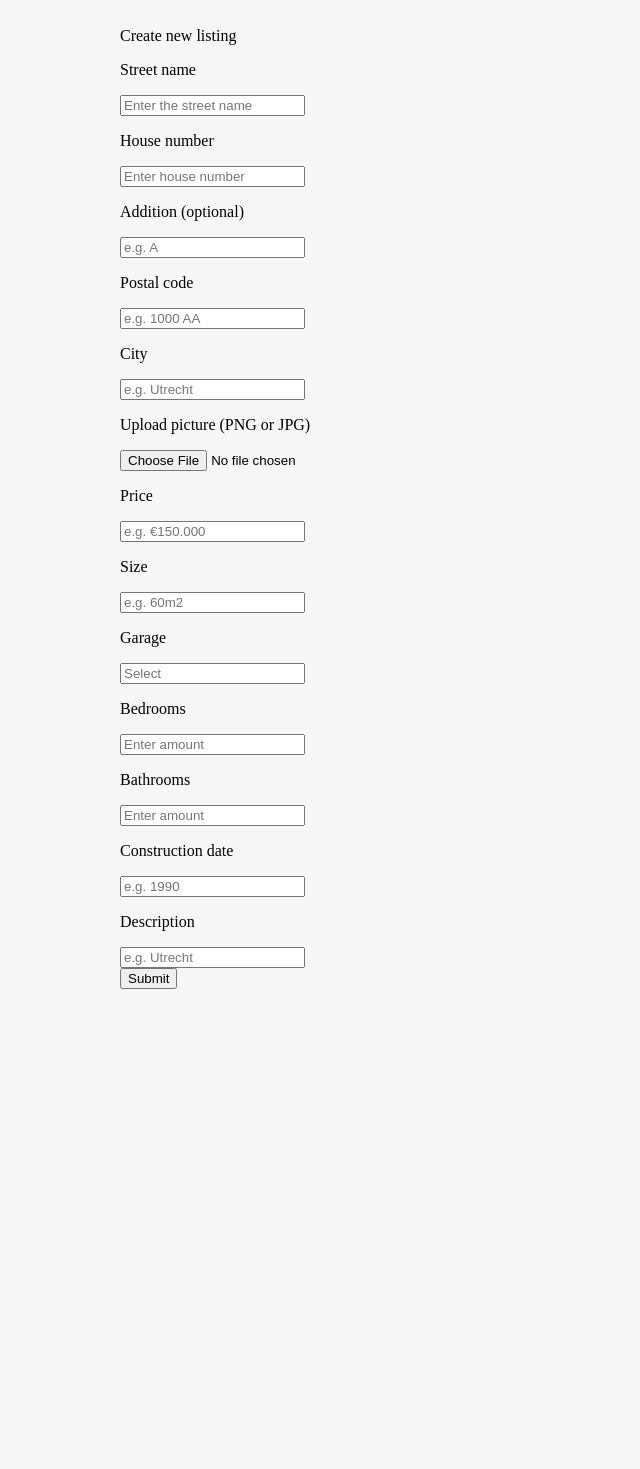
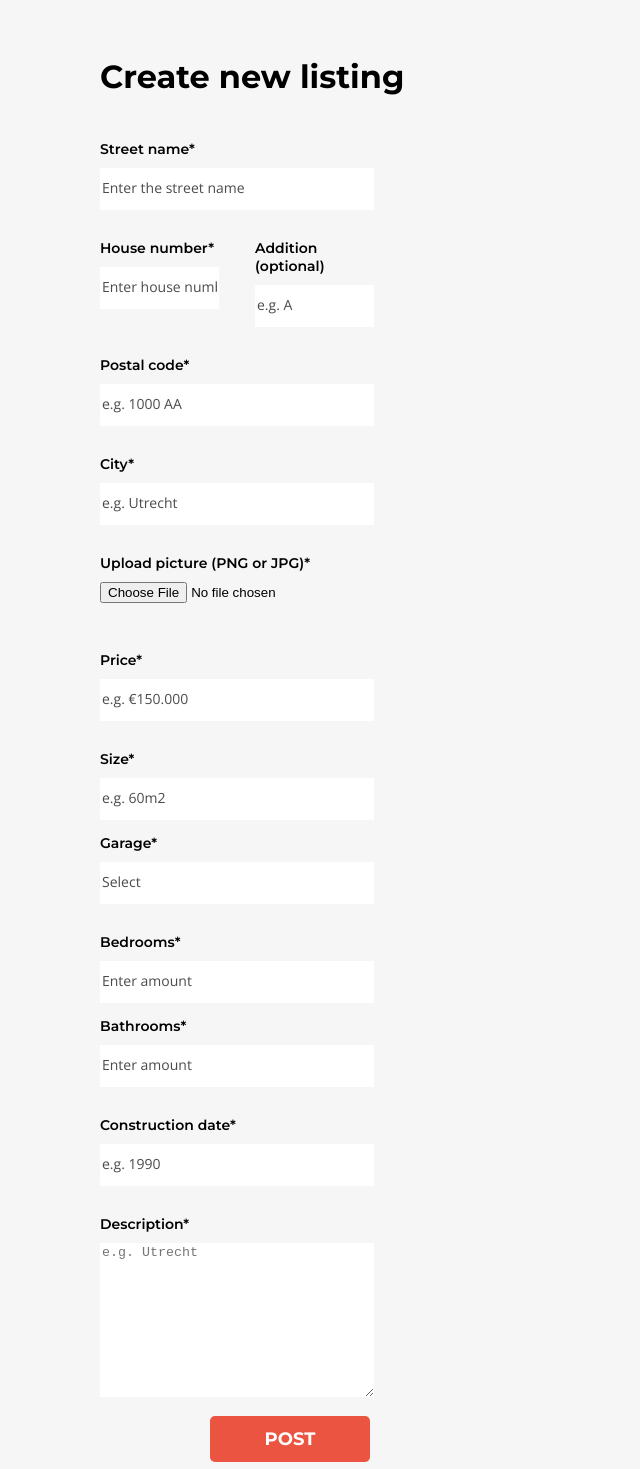
Before and after one commit to kanta8864/dtt-assignment, a Vue app: page /houses/new in a window 1280 px wide. Shown: the part 140-1609 px from the top of the page, without its empty margins (0-640 px from the left). Before the commit the page ends 1139 px from the top, so only its background shows below. Built offline with nearby package versions, Linux system fonts and the light colour scheme.

Commit message:
styled the form and organized code

```diff
--- a/src/App.vue
+++ b/src/App.vue
@@ -12,10 +12,14 @@ body {
   background-color: #F6F6F6;
 }
 
+/* styling rules for the main content of different pages */
 .content {
+  margin:0;
   padding: 10px 100px;
 }
 
+
+/* styling rules for header1 */
 .header1 {
   font-family: "Montserrat";
   font-weight: 700;
@@ -23,6 +27,7 @@ body {
   margin: 30px 0px;
 }
 
+/* styling rules for header2 */
 .header2 {
   font-family: "Montserrat";
   font-weight: 600;
@@ -30,6 +35,7 @@ body {
   margin: 15px 0px;
 }
 
+/* styling rules for go back icon and text */
 .back-button {
   display: flex;
   align-items: center;
@@ -38,16 +44,17 @@ body {
   font-weight: 600;
   font-size: 16px;
 }
-
 .back-button img {
   width: 16px;
   height: auto;
   margin: 30px 0px;
 }
 
+/* styling rules for editing and deleting button */
 .edit-delete-button {
   width: 20px;
   height: auto;
   margin: 5px;
 }
+
 </style>
--- a/src/stores/HouseStore.js
+++ b/src/stores/HouseStore.js
@@ -34,7 +34,7 @@ export const useHouseStore = defineStore("houseStore", {
 
     },
     actions: {
-        async initializeHouses() {
+        async fetchHouses() {
             try {
                 axios.defaults.headers['X-API-KEY'] = 'DiAa72IRMOZYnGe5qVSo9C4gmUQJ-wu3';
                 // function execution is paused until the promise is resolved
--- a/src/views/About.vue
+++ b/src/views/About.vue
@@ -29,6 +29,7 @@
 
 <script>
 import NavVar from "./NavVar.vue"
+
 export default {
   components: { NavVar }
 }
@@ -37,8 +38,8 @@ export default {
 <style>
 #about {
   font-family: "Open Sans";
-  font-weight:400;
-  font-size:18px;
+  font-weight: 400;
+  font-size: 18px;
 }
 
 #about img {
--- a/src/views/CreateHouse.vue
+++ b/src/views/CreateHouse.vue
@@ -1,20 +1,21 @@
 <template>
     <NavVar />
     <div id="create-house" class="content">
-        <form @submit.prevent="formSubmit">
-            <div class="back-button">
-                <!-- Comment -->
-                <img src="../assets/ic_back_grey@3x.png" alt="back button" @click="this.$router.go(-1)">
-                Back to Overview
-            </div>
-            <div>Create new listing</div>
+        <div class="back-button">
+            <!-- $router.go(-1) is used to go back to the previous page based on navigation history  -->
+            <img src="../assets/ic_back_grey@3x.png" alt="back button" @click="$router.go(-1)">
+            Back to Overview
+        </div>
+        <div class="header1">Create new listing</div>
+        <!-- submit.prevent prevents the default behavior of the form submit and let us execute formSubmit function -->
+        <form @submit.prevent="formSubmit" id="house-form">
             <div>
-                <p>Street name</p>
+                <p>Street name&#x2a;</p>
                 <input type="text" v-model="streetName" placeholder="Enter the street name" required>
             </div>
-            <div>
+            <div class="house-number">
                 <div>
-                    <p>House number</p>
+                    <p>House number&#x2a;</p>
                     <input type="text" v-model="houseNumber" placeholder="Enter house number" required>
                 </div>
                 <div>
@@ -23,51 +24,53 @@
                 </div>
             </div>
             <div>
-                <p>Postal code</p>
+                <p>Postal code&#x2a;</p>
                 <input type="text" v-model="zip" placeholder="e.g. 1000 AA" required>
             </div>
             <div>
-                <p>City</p>
+                <p>City&#x2a;</p>
                 <input type="text" v-model="city" placeholder="e.g. Utrecht" required>
             </div>
             <div>
-                <p>Upload picture (PNG or JPG)</p>
+                <p>Upload picture (PNG or JPG)&#x2a;</p>
                 <input type="file" @change="onFileUpload" placeholder="e.g. Utrecht" required>
             </div>
 
             <div>
-                <p>Price</p>
+                <p>Price&#x2a;</p>
                 <input type="text" v-model="price" placeholder="e.g. &euro;150.000" required>
             </div>
             <div>
                 <div>
-                    <p>Size</p>
+                    <p>Size&#x2a;</p>
                     <input type="text" v-model="size" placeholder="e.g. 60m2" required>
                 </div>
                 <div>
-                    <p>Garage</p>
+                    <p>Garage&#x2a;</p>
                     <input type="text" v-model="hasGarage" placeholder="Select" required>
                 </div>
             </div>
             <div>
                 <div>
-                    <p>Bedrooms</p>
+                    <p>Bedrooms&#x2a;</p>
                     <input type="text" v-model="bedrooms" placeholder="Enter amount" required>
                 </div>
                 <div>
-                    <p>Bathrooms</p>
+                    <p>Bathrooms&#x2a;</p>
                     <input type="text" v-model="bathrooms" placeholder="Enter amount" required>
                 </div>
             </div>
             <div>
-                <p>Construction date</p>
+                <p>Construction date&#x2a;</p>
                 <input type="text" v-model="constructionYear" placeholder="e.g. 1990" required>
             </div>
-            <div>
-                <p>Description</p>
-                <input type="text" v-model="description" placeholder="e.g. Utrecht" required>
+            <div id="description">
+                <p>Description&#x2a;</p>
+                <textarea v-model="description" placeholder="e.g. Utrecht" required></textarea>
             </div>
-            <button type="submit">Submit</button>
+            <div id="post-button-container">
+                <button type="submit">POST</button>
+            </div>
         </form>
     </div>
 </template>
@@ -81,6 +84,12 @@ export default {
     components: { NavVar },
     setup() {
         const houseStore = useHouseStore()
+
+        // this keeps track of the name of the submitted file
+        const fileName = ref("")
+        const onFileUpload = function (e) {
+            fileName.value = e.target.files[0]
+        }
 
         // for storing form inputs. The use of v-model allows for two-way data binding
         const streetName = ref("")
@@ -96,6 +105,7 @@ export default {
         const constructionYear = ref("")
         const description = ref("")
 
+        // defines the behaviour when the POST button is pressed
         const formSubmit = async function (e) {
             const body = {
                 price: price.value,
@@ -103,63 +113,88 @@ export default {
                 bathrooms: bathrooms.value,
                 size: size.value,
                 streetName: streetName.value,
-                houseNumber:houseNumber.value,
+                houseNumber: houseNumber.value,
                 numberAddition: numberAddition.value,
-                zip:zip.value,
-                city:city.value,
+                zip: zip.value,
+                city: city.value,
                 constructionYear: constructionYear.value,
                 hasGarage: hasGarage.value,
                 description: description.value
-        }
+            }
             //validators
-            houseStore.addHouse(body, file)
+
+            // calls addHouse defined in HouseStore
+            houseStore.addHouse(body, fileName)
         }
 
-        const file = ref("")
-
-        const onFileUpload = function(e) {
-            file.value = e.target.files[0]
-            console.log(window.location.pathname)
-            console.log(file.name)
-
+        return {
+            price, bedrooms, bathrooms, size, streetName, houseNumber, numberAddition, zip, city,
+            constructionYear, hasGarage, description, fileName, onFileUpload, formSubmit
         }
-        return {price, bedrooms,bathrooms,size, streetName, houseNumber, numberAddition, zip, city,
-                constructionYear, hasGarage, description, file, formSubmit, onFileUpload}
     }
- }
+}
 </script>
 
+
 <style>
-#create-house {
-    position: relative;
-    left: 0;
-    right: 0;
-    z-index: 9999;
-    margin-left: 20px;
-    margin-right: 20px;
-
+#house-form {
+    display: flex;
+    flex-direction: column;
+    width: 25%;
+    gap:15px;
 }
 
-/*https://stackoverflow.com/questions/20039765/how-to-apply-a-css-filter-to-a-background-image
-background-image: url(../assets/img_placeholder_house@3x.png);
-*/
-.createHouseContainer::before {
-    content: "";
-    position: fixed;
-    left: 0;
-    right: 0;
-    z-index: -1;
+#create-house input {
+    border: none;
+    width: 100%;
+    height: 40px;
+}
 
-    display: block;
+#create-house textarea {
+    border: none;
+    width: 100%;
+    height: 150px;
+}
 
-    background-size: cover;
-    width: 100%;
-    height: 100%;
+#create-house button {
+    background-color: #EB5440;
+    color:white;
+    text-align: center;
+    padding: 12px 0px;
+    border-radius: 5px;
+    width:160px;
+    font-family: "Montserrat";
+    font-size:18px;
+    font-weight: 700;
+    border:none;
+}
 
-    -webkit-filter: blur(15px);
-    -moz-filter: blur(15px);
-    -o-filter: blur(15px);
-    -ms-filter: blur(15px);
-    filter: blur(15px);
+#post-button-container {
+    display: flex;
+    justify-content: end;
 }
+
+#create-house p {
+    font-size: 14px;
+    font-family: "Montserrat";
+    font-weight: 600;
+    margin-bottom: 10px;
+}
+
+#create-house input::placeholder {
+    font-size: 14px;
+    font-family: "Open Sans";
+    color: #4A4B4C;
+}
+
+#create-house .house-number {
+    display: flex;
+    gap: 20px;
+    justify-content: space-between;
+}
+
+#create-house .house-number div{
+    width:calc(50% - 20px);
+}
+
 </style>
--- a/src/views/Home.vue
+++ b/src/views/Home.vue
@@ -1,7 +1,7 @@
 <template>
   <NavVar />
-  {{ houseStore.tasks }}
-  <Tools @changeSortTarget="handleSortTargetChange" @changeSearchText="handleSearchTextChange"/>
+  <!-- handling custom events emitted from Tools component-->
+  <Tools @changeSortTarget="handleSortTargetChange" @changeSearchText="handleSearchTextChange" />
   <div v-if="error"> {{ error }}</div>
   <div v-if="houseStore.houses.length">
     <Houses :searchResultSize="searchResultSize" :searchText="searchText" :sortType="sortType"></Houses>
@@ -13,35 +13,32 @@ import NavVar from "./NavVar.vue"
 import Tools from "./Tools.vue"
 import Houses from "./Houses.vue"
 import { ref } from "vue"
-import axios from 'axios'
 import { useHouseStore } from "../stores/HouseStore"
 
 export default {
   name: 'HomeView',
   components: { NavVar, Tools, Houses },
   setup() {
+    // initializes HouseStore and fetch all the available houses from API
     const houseStore = useHouseStore()
-    console.log()
-    houseStore.initializeHouses()
+    houseStore.fetchHouses()
 
+    // keeps track of the sorting type
     const sortType = ref("price")
     const handleSortTargetChange = (value) => {
       sortType.value = value
     }
 
+    // keeps track of the search text and the size of the listings that match the search text
     const searchText = ref("")
-    const searchResultSize = ref("")
+    const searchResultSize = ref(0)
     const handleSearchTextChange = (value) => {
       searchText.value = value
-      console.log(houseStore.getFilteredListSize(value))
       searchResultSize.value = houseStore.getFilteredListSize(value)
     }
 
 
-    return { houseStore, handleSortTargetChange, handleSearchTextChange, sortType, searchText, searchResultSize}
-  },
-  craeted() {
-    console.log("sup")
+    return { houseStore, sortType, handleSortTargetChange, searchText, searchResultSize, handleSearchTextChange }
   }
 }
 </script>
--- a/src/views/HouseDetail.vue
+++ b/src/views/HouseDetail.vue
@@ -6,8 +6,8 @@
       Back to Overview
     </div>
     <div class="main-content">
-      <div class="house-info" v-if="house">
-        <img :src="house.image" alt="house photo" width="500" height="600">
+      <div class="house-info">
+        <img :src="house.image" alt="house photo" id="big-house-image">
         <div class="text-content">
           <div class="first-row">
             <div class="header1">{{ house.location.street }} {{ house.location.houseNumber }}</div>
@@ -74,7 +74,6 @@
 
 <script>
 import { ref } from "vue"
-import axios from 'axios'
 import HouseInfo from "./HouseInfo.vue"
 import NavVar from "./NavVar.vue"
 import { useHouseStore } from "../stores/HouseStore"
@@ -85,31 +84,9 @@ export default {
   setup(props) {
       const houseStore = useHouseStore()
       const house = houseStore.getById(props.id)
+      // converts true/false value to yes/no for easier understanding
       const hasGarage = ref(house.hasGarage ? "yes" : "no")
       return { house, hasGarage}
-      /*
-    const house = ref(null)
-    const error = ref(null)
-    const hasGarage = ref("")
-
-    const load = async () => {
-      try {
-        axios.defaults.headers['X-API-KEY'] = 'DiAa72IRMOZYnGe5qVSo9C4gmUQJ-wu3';
-        let data = await axios.get("https://api.intern.d-tt.nl/api/houses/" + props.id)
-        if (data.status !== 200) {
-          throw Error("No house was found")
-        } else {
-          console.log("hi")
-          house.value = await data.data[0]
-          hasGarage.value = house.hasGarage ? "yes" : "no"
-        }
-      } catch (e) {
-        error.value = e.message
-      }
-    }
-    load()
-    return { house, error, hasGarage }
-    */
   }
 }
 </script>
@@ -120,6 +97,11 @@ export default {
   flex-direction: column;
   padding: 10px 100px;
   font-family: "Open Sans";
+}
+
+#house-detail #big-house-image {
+  min-width: 100%;
+  height:auto;
 }
 
 #house-detail .main-content {
--- a/src/views/HouseInfo.vue
+++ b/src/views/HouseInfo.vue
@@ -1,5 +1,5 @@
 <template>
-    <div id="house-info" v-if="house">
+    <div id="house-info" >
         <img class="house-photo" :src="house.image" alt="house photo">
         <div class="preview-text">
             <div class="street">{{ house.location.street }} {{ house.location.houseNumber }}</div>
@@ -21,14 +21,9 @@
             </div>
         </div>
     </div>
-    <div v-else>
-        errorrrrr
-    </div>
 </template>
 
 <script>
-import { ref } from "vue"
-import axios from 'axios'
 import { useHouseStore } from "../stores/HouseStore"
 
 export default {
@@ -36,25 +31,7 @@ export default {
     setup(props) {
         const houseStore = useHouseStore()
         const house = houseStore.getById(props.id)
-        /*
-        const house = ref(null)
-        const error = ref(null)
-        const load = async () => {
-            try {
-                axios.defaults.headers['X-API-KEY'] = 'DiAa72IRMOZYnGe5qVSo9C4gmUQJ-wu3';
-                let data = await axios.get("https://api.intern.d-tt.nl/api/houses/" + props.id)
-                if (data.status !== 200) {
-                    throw Error("No house was found")
-                } else {
-                    house.value = await data.data[0]
-                }
-            } catch (e) {
-                error.value = e.message
-            }
-        }
-        load()
-        */
-        return { house }
+        return { houseStore, house }
     }
 }
 </script>
@@ -65,6 +42,7 @@ export default {
     gap: 20px;
     font-family: "Open Sans";
     font-weight:500;
+    height:100%;
 }
 
 #house-info .street {
@@ -75,7 +53,8 @@ export default {
 
 .house-photo {
     border-radius: 20px;
-    height:100%;
+    margin: 10px;
+    aspect-ratio: 1 / 1;
 }
 
 .preview-text {
--- a/src/views/HousePreview.vue
+++ b/src/views/HousePreview.vue
@@ -1,8 +1,9 @@
 <template>
     <router-link :to="{name: `houseDetail`, params: {id: house.id }}" id="house-preview">
-        <div class="y">
+        <div class="left">
             <HouseInfo :id="house.id"/>
         </div>
+        <!-- only displays edit and delete button when the listing was made by the user -->
         <div v-if="house.madeByMe">
             <img src="../assets/ic_edit@3x.png" class="edit-delete-button">
             <img src="../assets/ic_delete@3x.png" class="edit-delete-button" @click.prevent="houseStore.deleteHouse(house.id)">
@@ -12,11 +13,9 @@
 
 <script>
 import HouseInfo from "./HouseInfo.vue"
-import axios from 'axios'
 import { useHouseStore } from "../stores/HouseStore"
 
 export default {
-    name: "HouseDisplay",
     components: {HouseInfo},
     props: ["house"],
     setup(props) {
@@ -41,7 +40,8 @@ export default {
     text-decoration: none;
 }
 
-.y {
+#house-preview .left{
     align-self: center;
+    height:100%;
 }
 </style>
--- a/src/views/Houses.vue
+++ b/src/views/Houses.vue
@@ -1,8 +1,11 @@
 <template>
     <div id="houses">
+        <!-- if the search field is empty or search result size is graeter than 0 (there are some matches)
+        then we show available listings -->
+        <div v-if="searchText.length == 0 || searchResultSize > 0">
             <div v-if="searchText.length" id="searchMatches" class="header2">
-            <div v-if="searchResultSize==1">{{searchResultSize}} result found</div>
-            <div v-else>{{searchResultSize}} results found</div>
+                <div v-if="searchResultSize == 1">{{ searchResultSize }} result found</div>
+                <div v-else>{{ searchResultSize }} results found</div>
             </div>
             <div v-if="sortType === 'price'" id="price-sorted">
                 <div v-for="house in houseStore.priceSorted(searchText)" :key="house.id">
@@ -15,6 +18,13 @@
                 </div>
             </div>
         </div>
+        <!-- if there is no match to the search text, then we display that there was no match -->
+        <div v-else id="noMatch">
+            <img src="../assets/img_empty_houses@3x.png" alt="house search icon">
+            <p>No results found.</p>
+            <p>Please try another keyword.</p>
+        </div>
+    </div>
 </template>
 
 <script>
@@ -23,9 +33,8 @@ import { useHouseStore } from "../stores/HouseStore"
 
 
 export default {
-    name: "HousesComponent",
     components: { HousePreview },
-    props: ["searchResultSize","searchText", "sortType"],
+    props: ["searchResultSize", "searchText", "sortType"],
     setup(props) {
         const houseStore = useHouseStore()
         return { houseStore }
@@ -40,12 +49,34 @@ export default {
 
 #searchMatches {
     margin-top: 10px;
-    margin-bottom:20px;
+    margin-bottom: 20px;
+    font-size: 18px;
+}
+
+#noMatch {
+    display: flex;
+    flex-direction: column;
+    justify-content: center;
+    align-items: center;
+    margin-top:50px;
+    font-family: "Montserrat";
+    font-weight: 500;
     font-size:18px;
 }
 
-#price-sorted, #size-sorted {
-    display:flex;
+#noMatch img {
+    margin-bottom:30px;
+    min-width:300px;
+    height:auto;
+}
+
+#noMatch p {
+    margin:5px;
+}
+
+#price-sorted,
+#size-sorted {
+    display: flex;
     flex-direction: column;
     gap: 10px;
 }
--- a/src/views/NavVar.vue
+++ b/src/views/NavVar.vue
@@ -1,6 +1,8 @@
 <template>
   <div id="nav-container">
     <img class="logo" src="../assets/img_logo_dtt@3x.png" alt="DTT logo">
+    <!-- checks if the current route starts with /houses.
+        If so, add CSS class "active" and make the Houses text bold-->
     <router-link :to="{name: `home`}" :class="housesIncluded ? `active` : ``">
         <div>Houses</div>
     </router-link>
@@ -17,7 +19,9 @@ import {computed} from 'vue'
 export default {
     setup() {
         const route = useRoute();
-        const housesIncluded = computed(() => route.path.includes("houses") ? true : false)
+        // use of computed property to automatically track its dependencies. (the route in this case)
+        // checks if the route contains houses.
+        const housesIncluded = computed(() => route.path.includes("/houses") ? true : false)
         return {housesIncluded}
     }
 }
--- a/src/views/Tools.vue
+++ b/src/views/Tools.vue
@@ -2,33 +2,37 @@
   <div id="tools">
     <div class="first-row">
       <div class="header1">Houses</div>
-      <router-link id="new-button" :to="{name: `create`}">
+      <router-link id="new-button" :to="{ name: `create` }">
         <img src="../assets/ic_plus_white@3x.png" alt="plus symbol">
         CREATE NEW
       </router-link>
     </div>
     <div class="second-row">
-      <input type="search" placeholder="Search for a house" v-model="searchText" @input="e => $emit('changeSearchText', e.target.value)">
+      <input type="search" placeholder="Search for a house" v-model="searchText"
+        @input="e => $emit('changeSearchText', e.target.value)">
       <div class="sort">
-          <input type="radio" id="price-choice" name="choice" value="price" checked="checked" @click="e => $emit('changeSortTarget', e.target.value)">
-          <label for="price-choice" id="price-label">Price</label>
-          <input type="radio" id="size-choice" name="choice" value="size" @click="e => $emit('changeSortTarget', e.target.value)">
-          <label for="size-choice" id="side-label">Size</label>
+        <!-- emits a custom event to the parent component (Home) when the radio button is clicked
+        It also emits a target-value which will either be price or size. -->
+        <input type="radio" id="price-choice" name="choice" value="price" checked="checked"
+          @click="e => $emit('changeSortTarget', e.target.value)">
+        <label for="price-choice" id="price-label">Price</label>
+        <input type="radio" id="size-choice" name="choice" value="size"
+          @click="e => $emit('changeSortTarget', e.target.value)">
+        <label for="size-choice" id="side-label">Size</label>
       </div>
     </div>
   </div>
 </template>
 
 <script>
-import { computed, ref } from "vue"
-import { useHouseStore } from "../stores/HouseStore"
+import { ref } from "vue"
 
 export default {
   emits: ["changeSortTarget"],
-  setup(context) {
-    const houseStore = useHouseStore()
+  setup() {
+    // this variable will keep track of the user input for search text.
     const searchText = ref("")
-    return {searchText}
+    return { searchText }
   }
 }
 </script>
@@ -43,7 +47,7 @@ export default {
 }
 
 #tools a {
-    text-decoration: none;
+  text-decoration: none;
 }
 
 #tools #housesHeader {
@@ -95,8 +99,8 @@ export default {
 }
 
 #tools input[type=radio] {
-  display:none;
-  position:absolute;
+  display: none;
+  position: absolute;
   visibility: hidden;
 }
 
@@ -107,7 +111,7 @@ export default {
   padding: 10px 50px;
   color: white;
   background-color: #C3C3C3;
-  font-size:16px;
+  font-size: 16px;
 }
 
 #tools #price-label {
@@ -120,8 +124,7 @@ export default {
   border-bottom-right-radius: 5px;
 }
 
-#tools input[type=radio]:checked + label{
+#tools input[type=radio]:checked+label {
   background-color: #EB5440;
 }
-
 </style>
```
Lines whose indentation alone changed are shown as unchanged.
